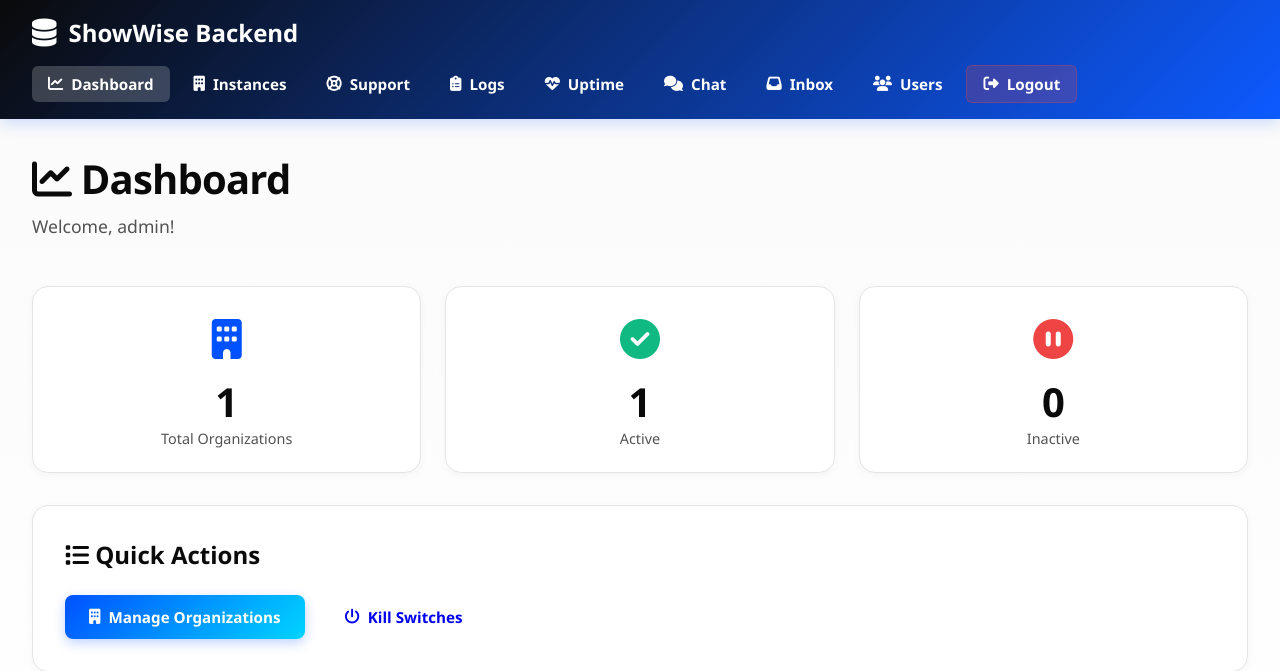
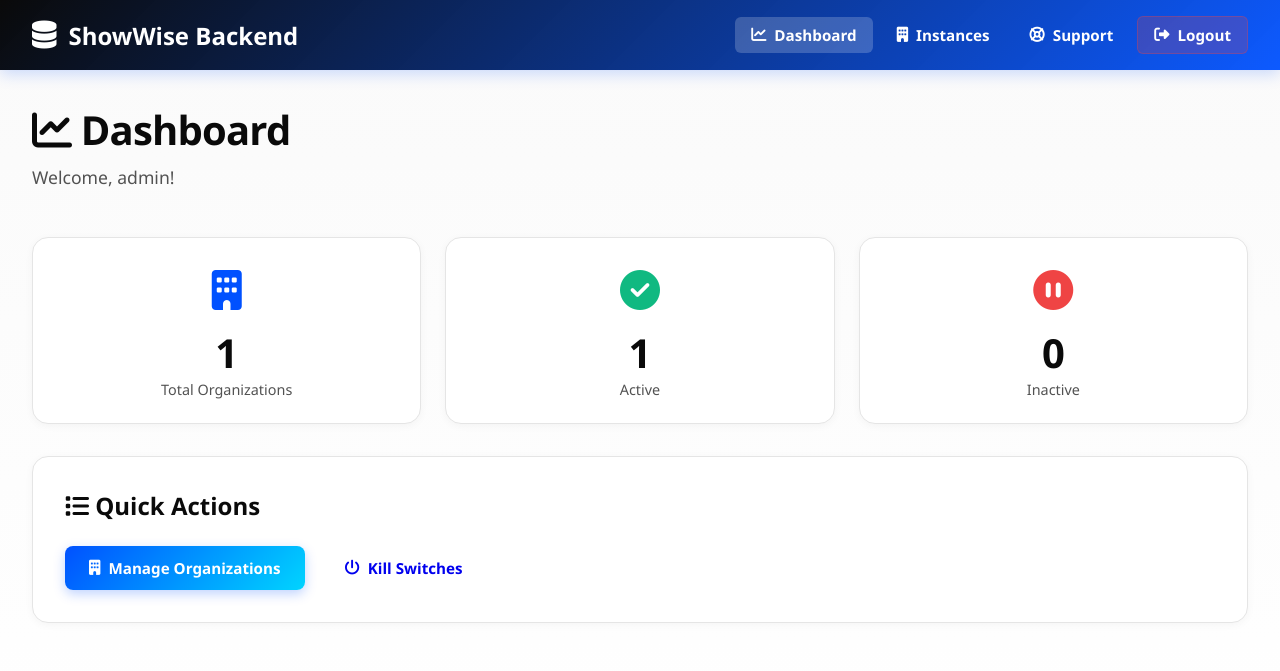
Before and after one commit to the-gk-og/showwise-backend, a Flask app: page / in a window 1280 px wide. Shown: the top 671 px of the page. Run offline with Flask 3, Linux system fonts and the light colour scheme; the visitor is signed in with stand-in values (Sample User, id 1); some libraries are stand-ins or nearby versions.

Commit message:
Remove unavailable navigation links in lite backend

```diff
--- a/templates/base.html
+++ b/templates/base.html
@@ -251,27 +251,7 @@
           <i class="fas fa-life-ring"></i> Support
         </a>
         {% endif %}
-        <a href="{{ url_for('logs_list') }}"
-           {% if request.endpoint == 'logs_list' %}class="active"{% endif %}>
-          <i class="fas fa-clipboard-list"></i> Logs
-        </a>
-        <a href="{{ url_for('uptime_dashboard') }}"
-           {% if request.endpoint == 'uptime_dashboard' %}class="active"{% endif %}>
-          <i class="fas fa-heartbeat"></i> Uptime
-        </a>
-        <a href="{{ url_for('chat_dashboard') }}"
-           {% if request.endpoint == 'chat_dashboard' %}class="active"{% endif %}>
-          <i class="fas fa-comments"></i> Chat
-        </a>
-        <a href="{{ url_for('chat_inbox_ui') }}"
-           {% if request.endpoint == 'chat_inbox_ui' %}class="active"{% endif %}>
-          <i class="fas fa-inbox"></i> Inbox
-        </a>
-        <a href="{{ url_for('users_list') }}"
-           {% if request.endpoint in ['users_list','add_user','change_password_page'] %}class="active"{% endif %}>
-          <i class="fas fa-users"></i> Users
-        </a>
-        <a href="{{ url_for('logout') }}" class="btn-logout">
+        <a href="{{ url_for('logout') }}"" class="btn-logout">
           <i class="fas fa-sign-out-alt"></i> Logout
         </a>
       </div>
```
